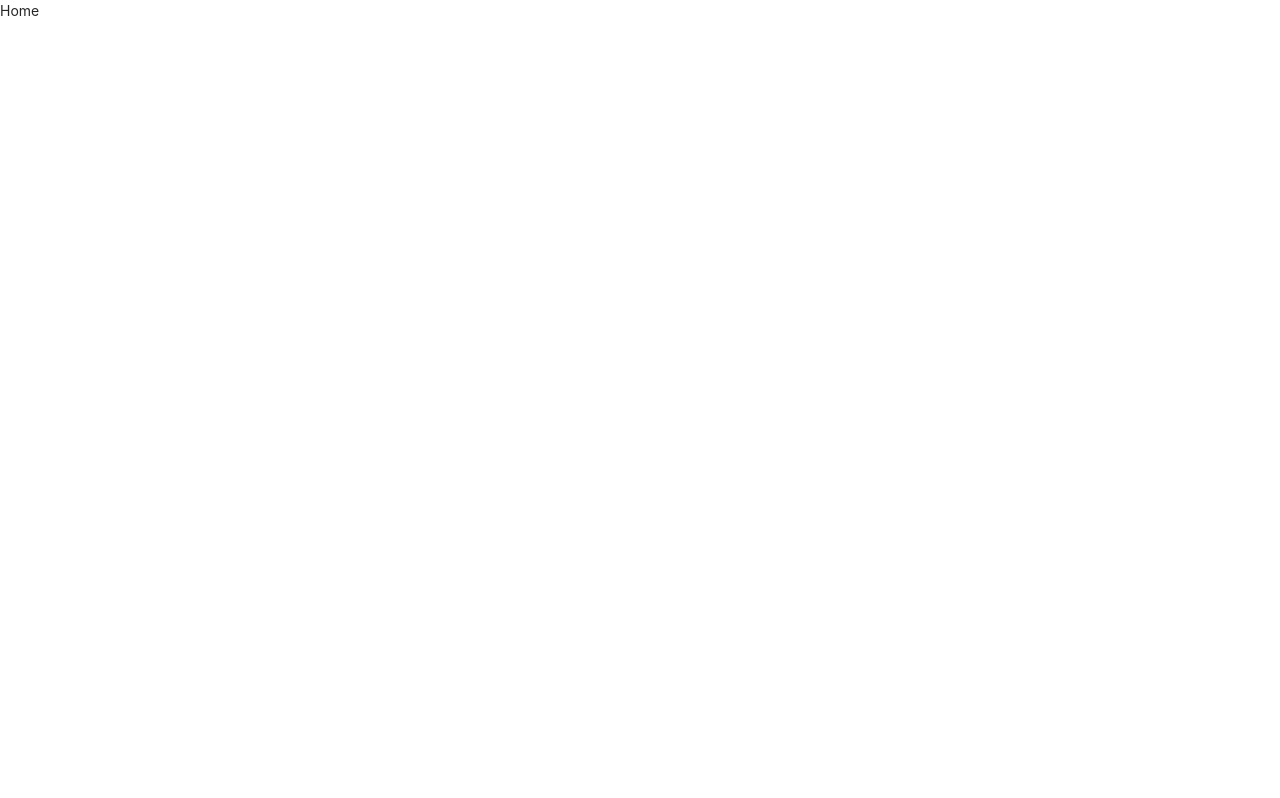
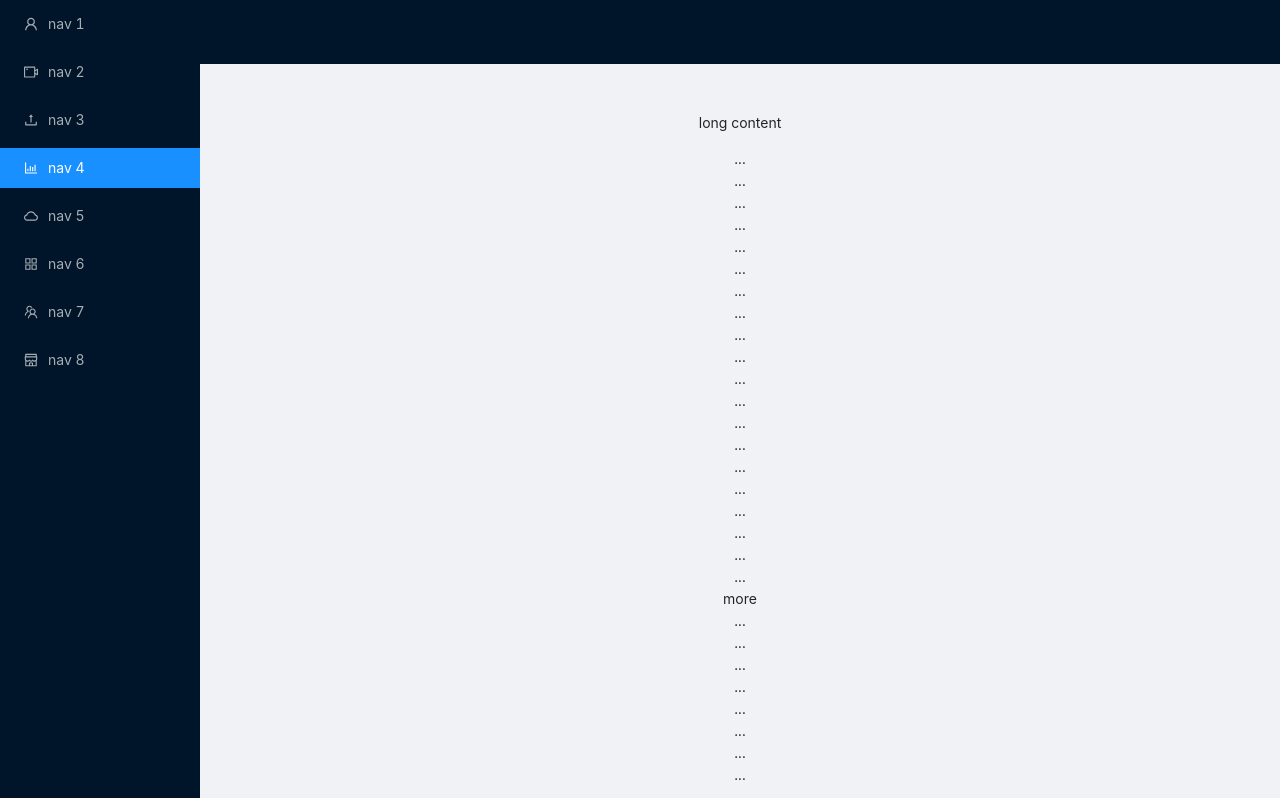
Before and after one commit to hanagertrudekim/LaGonave-Mhealth, a React (Create React App) app in the folder FrontEnd/: page / in a window 1280 px wide. Shown: the top 798 px of the page. Built offline with nearby package versions, Linux system fonts and the light colour scheme.

Commit message:
feat: add doctor home page basic ui

```diff
--- a/FrontEnd/src/App.tsx
+++ b/FrontEnd/src/App.tsx
@@ -7,7 +7,7 @@
 import RegisterForm from './pages/patient/RegisterForm';
 import DiagnosisForm from './pages/patient/DiagnosisForm';
 import Identification from './pages/IdentificationPage/Identification';
-import SearchPatient from './pages/SearchPatient/SearchPatient';
+import SearchPatient from './pages/patient/SearchPatient/SearchPatient';
 
 function App() {
   return (
--- a/FrontEnd/src/pages/Home/Home.tsx
+++ b/FrontEnd/src/pages/Home/Home.tsx
@@ -1,5 +1,68 @@
+import {
+  AppstoreOutlined,
+  BarChartOutlined,
+  CloudOutlined,
+  ShopOutlined,
+  TeamOutlined,
+  UploadOutlined,
+  UserOutlined,
+  VideoCameraOutlined,
+} from '@ant-design/icons';
+import type { MenuProps } from 'antd';
+import { Layout, Menu } from 'antd';
 import React from 'react';
 
-export default function Home() {
-  return <div>Home</div>;
-}
+const { Header, Content, Footer, Sider } = Layout;
+
+const items: MenuProps['items'] = [
+  UserOutlined,
+  VideoCameraOutlined,
+  UploadOutlined,
+  BarChartOutlined,
+  CloudOutlined,
+  AppstoreOutlined,
+  TeamOutlined,
+  ShopOutlined,
+].map((icon, index) => ({
+  key: String(index + 1),
+  icon: React.createElement(icon),
+  label: `nav ${index + 1}`,
+}));
+
+const Home = () => (
+  <Layout hasSider>
+    <Sider
+      style={{
+        overflow: 'auto',
+        height: '100vh',
+        position: 'fixed',
+        left: 0,
+        top: 0,
+        bottom: 0,
+      }}
+    >
+      <div className="logo" />
+      <Menu theme="dark" mode="inline" defaultSelectedKeys={['4']} items={items} />
+    </Sider>
+    <Layout className="site-layout" style={{ marginLeft: 200 }}>
+      <Header className="site-layout-background" style={{ padding: 0 }} />
+      <Content style={{ margin: '24px 16px 0', overflow: 'initial' }}>
+        <div className="site-layout-background" style={{ padding: 24, textAlign: 'center' }}>
+          <p>long content</p>
+          {
+            // indicates very long content
+            Array.from({ length: 100 }, (_, index) => (
+              <React.Fragment key={index}>
+                {index % 20 === 0 && index ? 'more' : '...'}
+                <br />
+              </React.Fragment>
+            ))
+          }
+        </div>
+      </Content>
+      <Footer style={{ textAlign: 'center' }}>Ant Design ©2018 Created by Ant UED</Footer>
+    </Layout>
+  </Layout>
+);
+
+export default Home;
```
